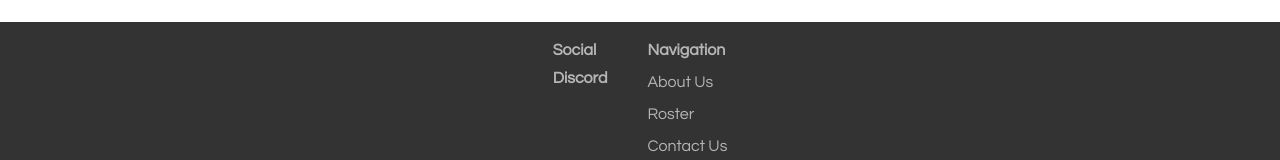
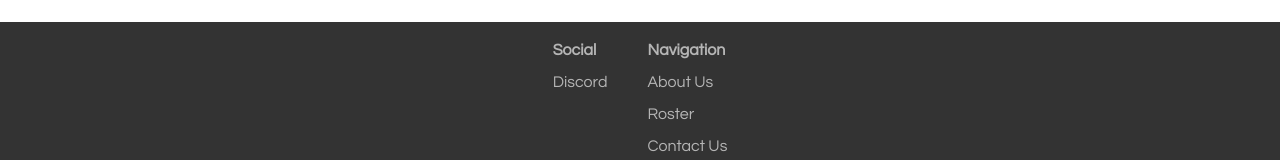
Before and after one commit to digidevguy/oh-my-darkness, a Next.js app: page / in a window 1280 px wide. Shown: the part 2429-2589 px from the top of the page. Built offline with nearby package versions, Linux system fonts and the light colour scheme.

Commit message:
Added Discord invite link

```diff
--- a/components/CallToAction.js
+++ b/components/CallToAction.js
@@ -1,8 +1,7 @@
-import { Box, Button, Flex, Heading, useToast, VStack } from '@chakra-ui/react';
+import { Box, Button, Flex, Heading, VStack } from '@chakra-ui/react';
 import Image from 'next/image';
 
 const CallToAction = () => {
-	const toast = useToast();
 	return (
 		<Flex flexDirection='column' pos='relative' p={[0, 20]}>
 			<VStack
@@ -20,15 +19,11 @@ const CallToAction = () => {
 					Join us on Discord!
 				</Heading>
 				<Button
+					as='a'
+					aria-label='Discord invite link'
+					href={process.env.DISCORD_INVITE_LINK}
+					target='_blank'
 					colorScheme='purple'
-					onClick={() =>
-						toast({
-							title: 'Warning',
-							description: 'This link has not been made yet',
-							status: 'warning',
-							isClosable: true,
-						})
-					}
 				>
 					Discord
 				</Button>
--- a/components/Footer.js
+++ b/components/Footer.js
@@ -1,20 +1,17 @@
 import Link from 'next/link';
 import {
-	Button,
 	Divider,
 	Flex,
 	IconButton,
 	Link as ChakraLink,
 	Stack,
 	Text,
-	useToast,
 } from '@chakra-ui/react';
 
 import contactList from '../lib/socialList';
 import { navigation } from '../lib/navigation';
 
 const Footer = () => {
-	const toast = useToast();
 	return (
 		<Flex
 			w='full'
@@ -29,21 +26,13 @@ const Footer = () => {
 			<Stack direction='row' spacing={10}>
 				<Stack>
 					<Text fontWeight='bold'>Social</Text>
-					{/* <Link href={process.env.DISCORD_INVITE_LINK}>Discord</Link> */}
-					<Button
-						color='whiteAlpha.700'
-						onClick={() =>
-							toast({
-								title: 'Warning',
-								description: 'This link has not been made yet',
-								status: 'warning',
-								isClosable: true,
-							})
-						}
-						variant='link'
+					<ChakraLink
+						aria-label='Discord invite link'
+						href={process.env.DISCORD_INVITE_LINK}
+						target='_blank'
 					>
 						Discord
-					</Button>
+					</ChakraLink>
 				</Stack>
 				<Stack>
 					<Text fontWeight='bold'>Navigation</Text>
@@ -59,7 +48,11 @@ const Footer = () => {
 				<Flex flexDirection='column'>
 					<Text>
 						This site was developed by{' '}
-						<Link href='https://www.mattlittrell.dev' target='_blank'>
+						<Link
+							aria-label='Web Developer website'
+							href='https://www.mattlittrell.dev'
+							target='_blank'
+						>
 							Matthew Littrell
 						</Link>
 					</Text>
```
